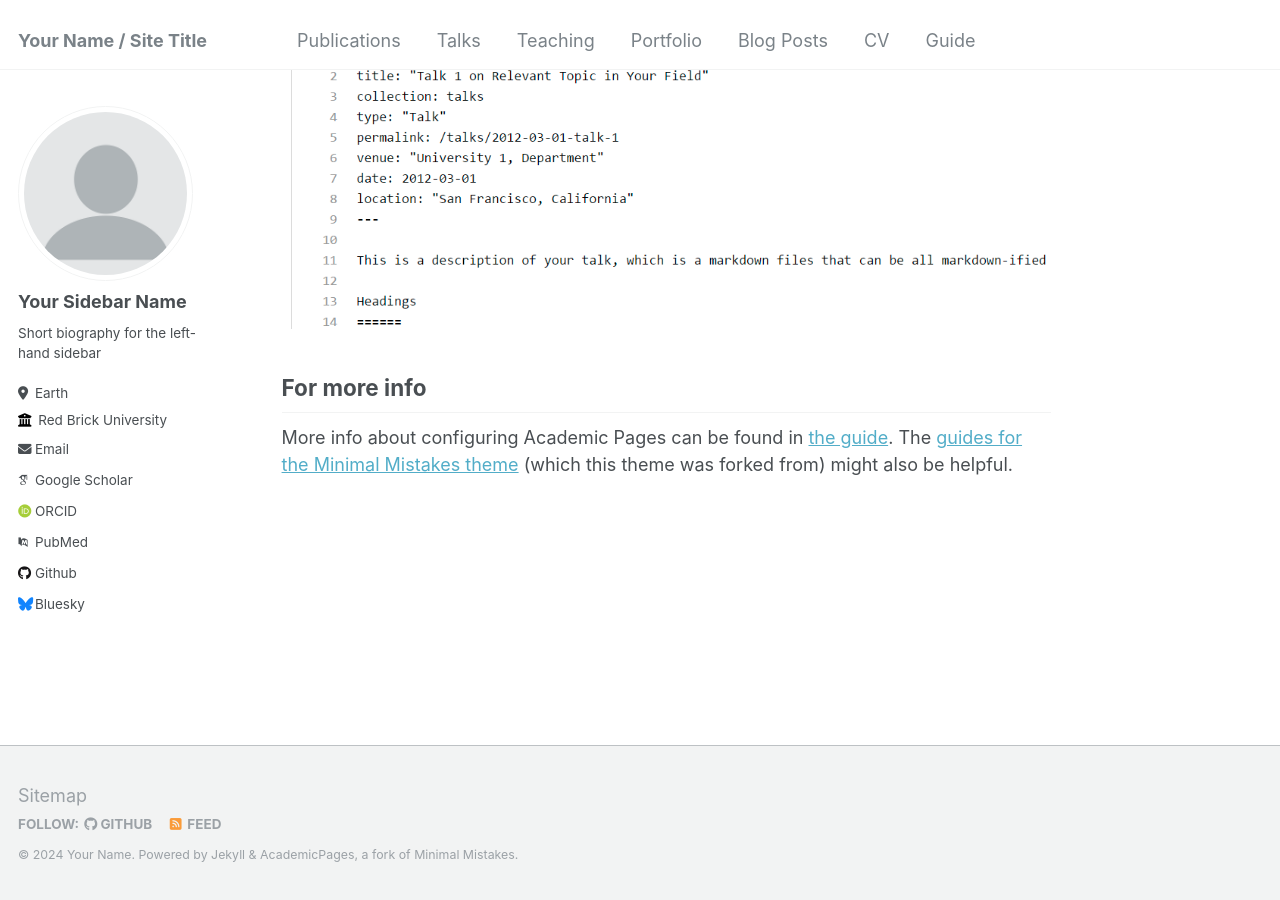
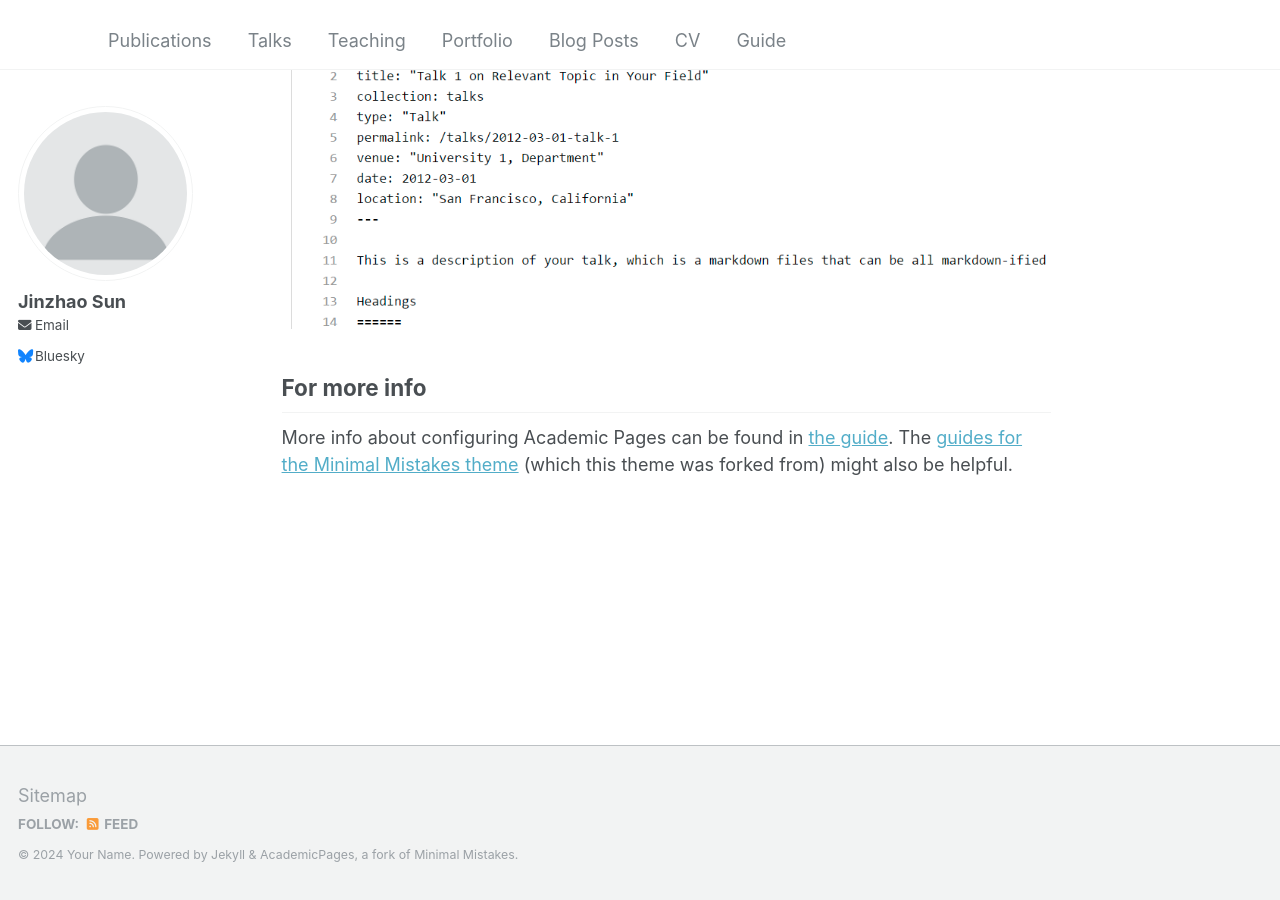
Before and after one commit to jinzhao-sun/jinzhao-sun.github.io, a Jekyll site: the page built from _pages/about.md, in a window 1280 px wide and 900 px high, scrolled down 2660 px. Built offline with Jekyll 4.4.1, drawn with Linux system fonts in a browser that asks for light colours; some web fonts are replaced.

Commit message:
Update _config.yml

```diff
--- a/_config.yml
+++ b/_config.yml
@@ -8,7 +8,7 @@
 
 # Basic Site Settings
 locale                   : "en-US"
-title                    : "Your Name / Site Title"
+title                    : " "
 title_separator          : "-"
 name                     : &name "Your Name"
 description              : &description "personal description"
@@ -22,28 +22,28 @@ repository               : "academicpages/academicpages.github.io"
 author:
   # Biographic information
   avatar           : "profile.png"
-  name             : "Your Sidebar Name"
+  name             : "Jinzhao Sun"
   pronouns         : # example: "she/her"
-  bio              : "Short biography for the left-hand sidebar"
-  location         : "Earth"
-  employer         : "Red Brick University"
+  bio              : # "Short biography for the left-hand sidebar"
+  location         : #"Earth"
+  employer         : #"Red Brick University"
   uri              : # URL
   email            : "none@example.org"
 
   # Academic websites
   arxiv            : # URL - Update with the correct link to your profile
-  googlescholar    : "https://scholar.google.com/citations?user=PS_CX0AAAAAJ"
+  googlescholar    : #"https://scholar.google.com/citations?user=PS_CX0AAAAAJ"
   impactstory      : # URL
-  orcid            : "http://orcid.org/yourorcidurl"
+  orcid            : #"http://orcid.org/yourorcidurl"
   semantic         : # URL
-  pubmed           : "https://www.ncbi.nlm.nih.gov/pubmed/?term=john+snow"
+  pubmed           : #"https://www.ncbi.nlm.nih.gov/pubmed/?term=john+snow"
   researchgate     : # URL
 
   # Repositories and software development
   bitbucket        : # Username - Update with your username on the site
   codepen          : # Username
   dribbble         : # Username
-  github           : "academicpages"
+  github           : #"academicpages"
   kaggle           : # Username
   stackoverflow    : # User number or user number and name (i.e., use "1" or "1/jeff-atwood")
 
```
